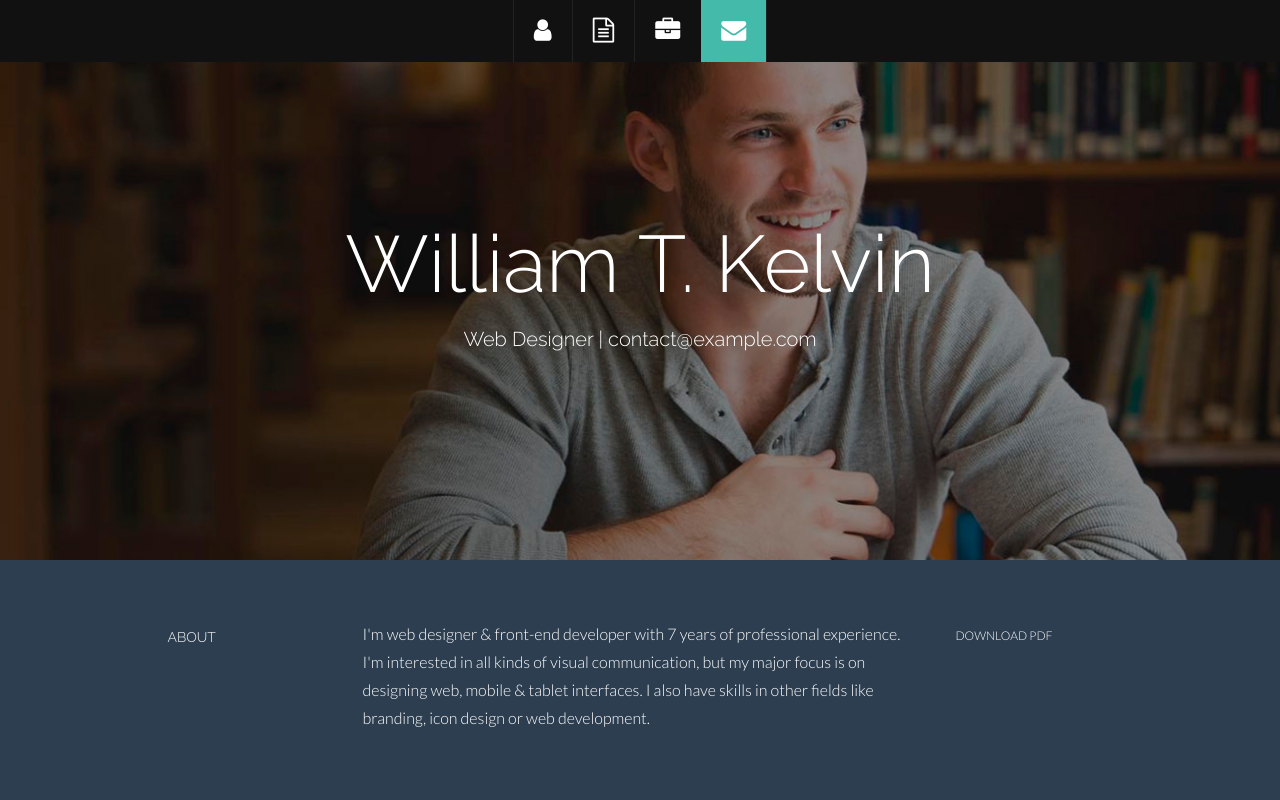
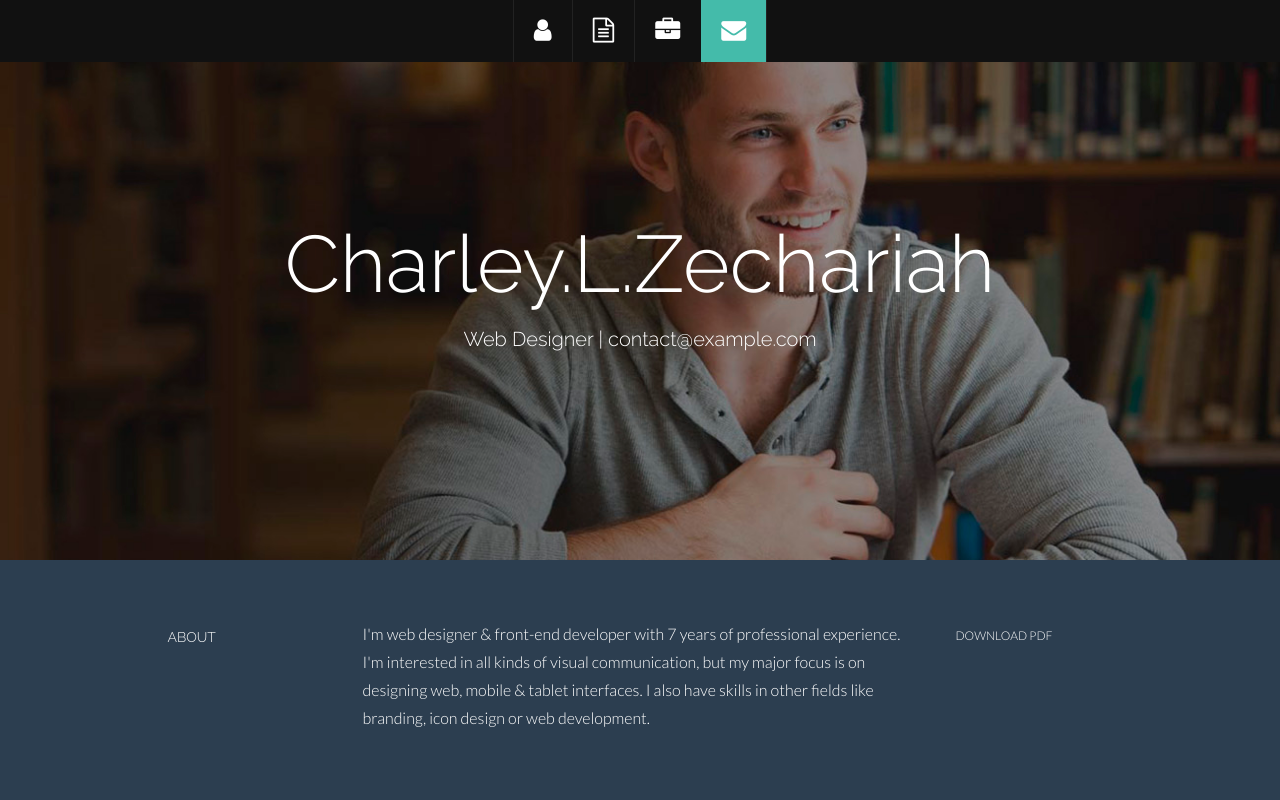
Before and after one commit to zecharley0/zecharley0.github.io, a plain HTML site: page index.html in a window 1280 px wide. Shown: the top 800 px of the page. Drawn offline with Linux system fonts and the light colour scheme.

Commit message:
added name

```diff
--- a/index.html
+++ b/index.html
@@ -64,7 +64,7 @@
     <div class="container">
       <div class="row centered">
         <div class="col-lg-12">
-          <h1>William T. Kelvin</h1>
+          <h1>Charley.L.Zechariah</h1>
           <h3>Web Designer | contact@example.com</h3>
         </div>
         <!--/.col-lg-12 -->
```
